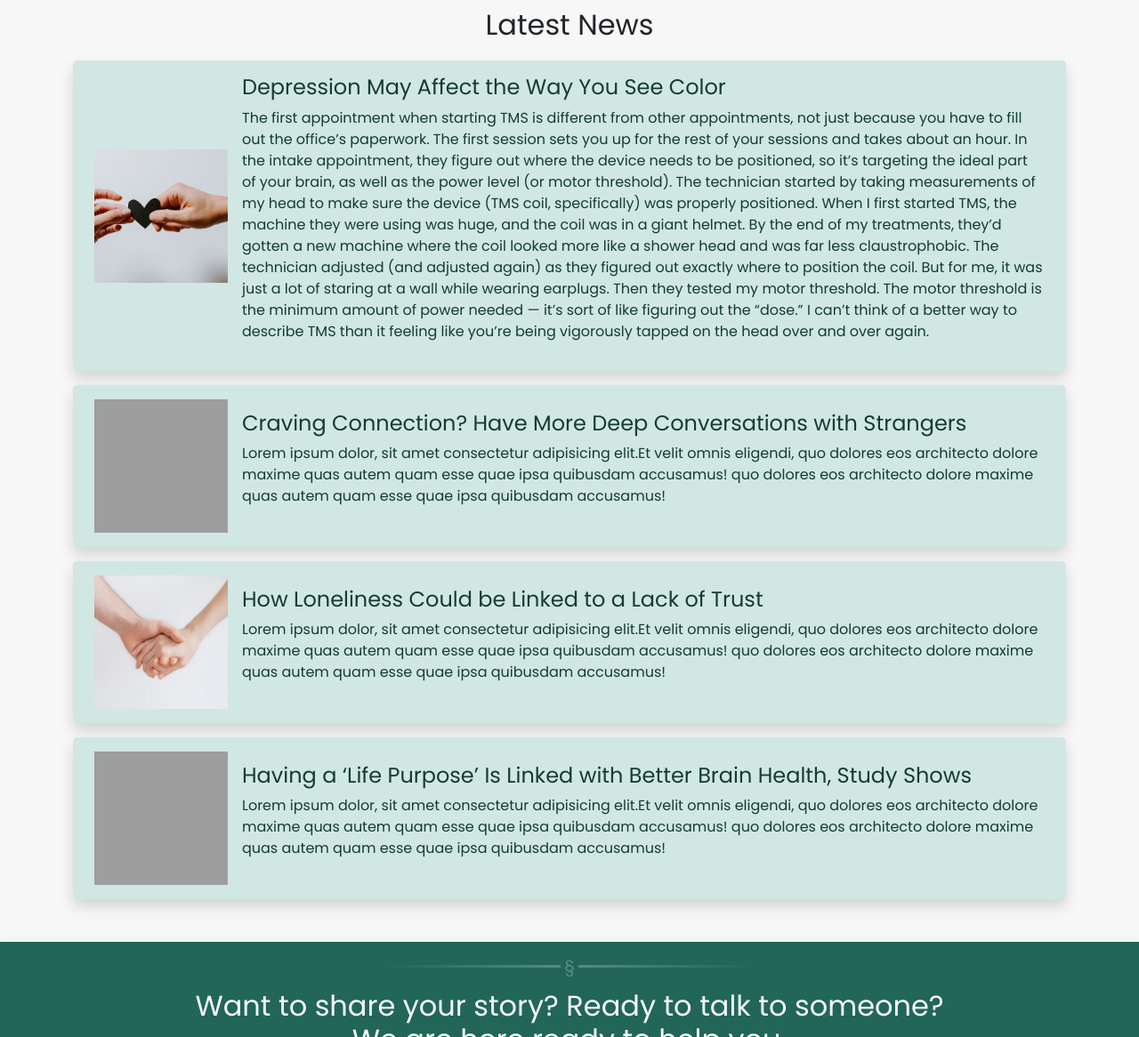
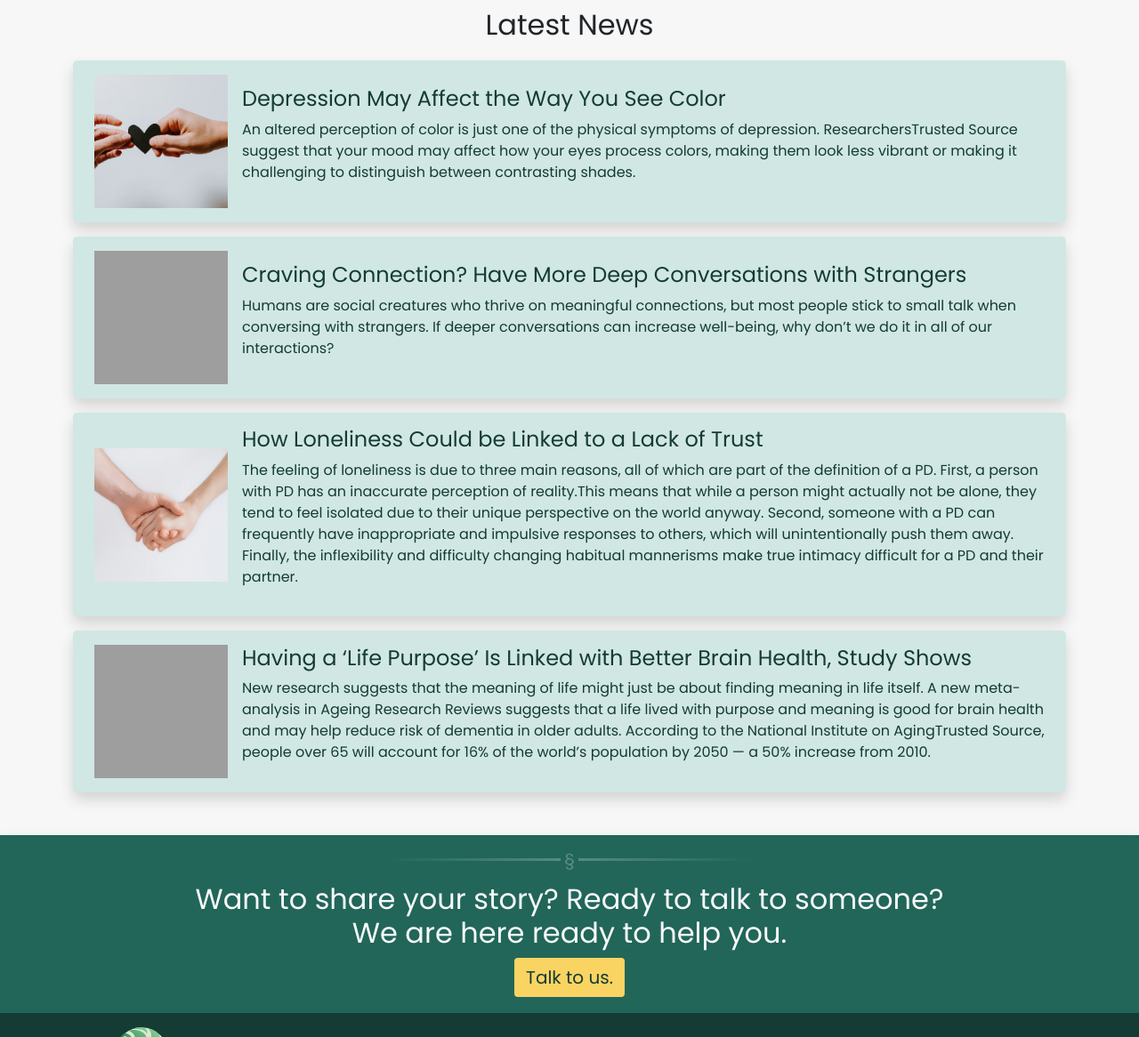
Before and after one commit to ProjectMarble01/ProjectMarble01.github.io, a website: page index.html in a window 1280 px wide. Shown: the part 2700-3866 px from the top of the page at 89% size. Drawn offline with nearby package versions, Linux system fonts and the light colour scheme; grey boxes are pictures that could not be loaded.

Commit message:
Added content

```diff
--- a/index.html
+++ b/index.html
@@ -151,19 +151,7 @@
                 </div>
                 <div class="col ms-3">
                     <h2 class="row customText fs-4">Depression May Affect the Way You See Color</h2>
-                    <p class="row customText d-none d-sm-block">The first appointment when starting TMS is different from other appointments, not just because you have to fill out the office’s paperwork. The first session sets you up for the rest of your sessions and takes about an hour.
-
-                        In the intake appointment, they figure out where the device needs to be positioned, so it’s targeting the ideal part of your brain, as well as the power level (or motor threshold).
-
-                        The technician started by taking measurements of my head to make sure the device (TMS coil, specifically) was properly positioned.
-
-                        When I first started TMS, the machine they were using was huge, and the coil was in a giant helmet. By the end of my treatments, they’d gotten a new machine where the coil looked more like a shower head and was far less claustrophobic.
-
-                        The technician adjusted (and adjusted again) as they figured out exactly where to position the coil. But for me, it was just a lot of staring at a wall while wearing earplugs.
-
-                        Then they tested my motor threshold. The motor threshold is the minimum amount of power needed — it’s sort of like figuring out the “dose.”
-
-                        I can’t think of a better way to describe TMS than it feeling like you’re being vigorously tapped on the head over and over again.</p>                </div>
+                    <p class="row customText d-none d-sm-block">An altered perception of color is just one of the physical symptoms of depression. ResearchersTrusted Source suggest that your mood may affect how your eyes process colors, making them look less vibrant or making it challenging to distinguish between contrasting shades.</p>                </div>
             </div>
             <div class="row my-3 mx-auto row container-md container-fluid bodyContainer newsBodyContainer rounded-3 text-dark py-3 px-4 d-flex align-items-center shadow">
                 <div class="col col-6 p-0 newsImgCon">
@@ -171,8 +159,7 @@
                 </div>
                 <div class="col ms-3">
                     <h2 class="row customText fs-4">Craving Connection? Have More Deep Conversations with Strangers</h2>
-                    <p class="row customText d-none d-sm-block">Lorem ipsum dolor, sit amet consectetur adipisicing elit.Et velit omnis eligendi, quo dolores eos architecto dolore maxime quas autem quam esse quae ipsa quibusdam accusamus! quo dolores eos architecto dolore maxime quas autem quam esse quae ipsa quibusdam accusamus! </p>
-                </div>
+                    <p class="row customText d-none d-sm-block">Humans are social creatures who thrive on meaningful connections, but most people stick to small talk when conversing with strangers. If deeper conversations can increase well-being, why don’t we do it in all of our interactions?</p>                </div>
             </div>
             <div class="row my-3 mx-auto row container-md container-fluid bodyContainer newsBodyContainer rounded-3 text-dark py-3 px-4 d-flex align-items-center shadow">
                 <div class="col col-6 p-0 newsImgCon">
@@ -180,8 +167,7 @@
                 </div>
                 <div class="col ms-3">
                     <h2 class="row customText fs-4">How Loneliness Could be Linked to a Lack of Trust</h2>
-                    <p class="row customText d-none d-sm-block">Lorem ipsum dolor, sit amet consectetur adipisicing elit.Et velit omnis eligendi, quo dolores eos architecto dolore maxime quas autem quam esse quae ipsa quibusdam accusamus! quo dolores eos architecto dolore maxime quas autem quam esse quae ipsa quibusdam accusamus! </p>
-                </div>
+                    <p class="row customText d-none d-sm-block">The feeling of loneliness is due to three main reasons, all of which are part of the definition of a PD. First, a person with PD has an inaccurate perception of reality.This means that while a person might actually not be alone, they tend to feel isolated due to their unique perspective on the world anyway. Second, someone with a PD can frequently have inappropriate and impulsive responses to others, which will unintentionally push them away. Finally, the inflexibility and difficulty changing habitual mannerisms make true intimacy difficult for a PD and their partner.</p>                </div>
             </div>
             <div class="my-3 mx-auto row container-md container-fluid bodyContainer newsBodyContainer rounded-3 text-dark py-3 px-4 d-flex align-items-center shadow">
                 <div class="col col-6 newsImgCon p-0">
@@ -189,8 +175,11 @@
                 </div>
                 <div class="col ms-3">
                     <h2 class="row customText fs-4">Having a ‘Life Purpose’ Is Linked with Better Brain Health, Study Shows</h2>
-                    <p class="row customText d-none d-sm-block">Lorem ipsum dolor, sit amet consectetur adipisicing elit.Et velit omnis eligendi, quo dolores eos architecto dolore maxime quas autem quam esse quae ipsa quibusdam accusamus! quo dolores eos architecto dolore maxime quas autem quam esse quae ipsa quibusdam accusamus! </p>
-                </div>
+                    <p class="row customText d-none d-sm-block">New research suggests that the meaning of life might just be about finding meaning in life itself.
+
+                        A new meta-analysis in Ageing Research Reviews suggests that a life lived with purpose and meaning is good for brain health and may help reduce risk of dementia in older adults.
+
+                        According to the National Institute on AgingTrusted Source, people over 65 will account for 16% of the world’s population by 2050 — a 50% increase from 2010.</p>                </div>
             </div>
         </div>
         <!-- End of News section -->
```
